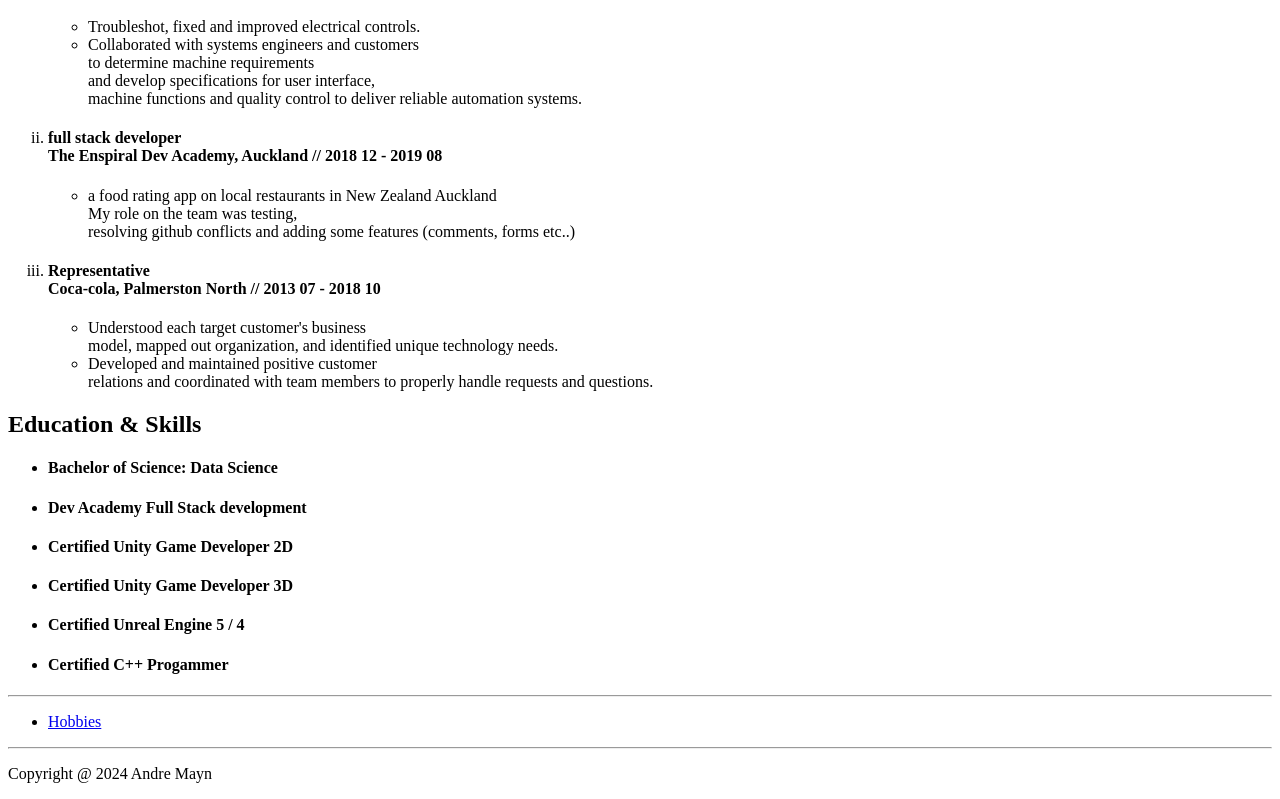
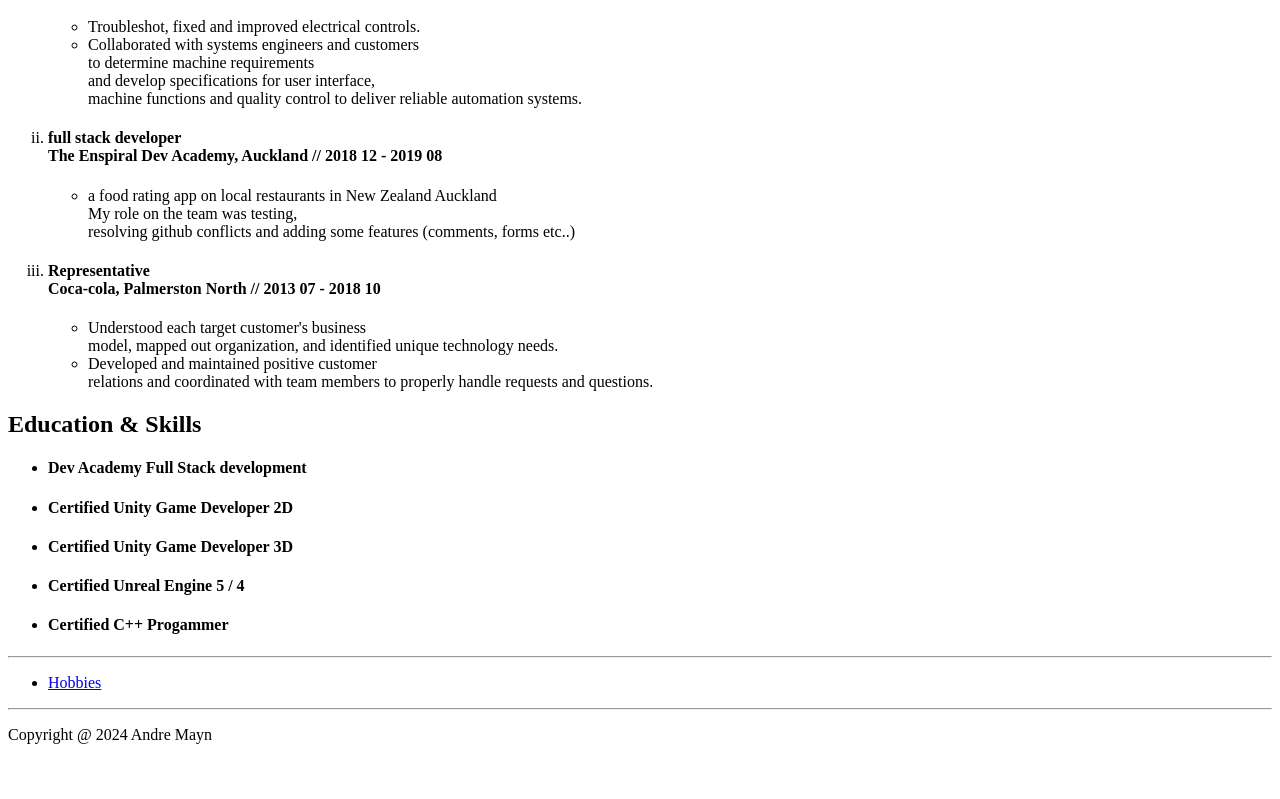
Before and after one commit to AndreD4/HTML-RESUME, a plain HTML site: page index.html in a window 1280 px wide. Shown: the part 530-1329 px from the top of the page. After the commit the page ends 1290 px from the top, so only its background shows below. Drawn offline with Linux system fonts and the light colour scheme.

Commit message:
Add files via upload

```diff
--- a/index.html
+++ b/index.html
@@ -61,7 +61,7 @@
 
       <h2>Education & Skills</h2>
       <ul>
-        <li><h4>Bachelor of Science: Data Science</h4></li>
+
         <li><h4>Dev Academy Full Stack development</h4></li>
         <li><h4>Certified Unity Game Developer 2D</h4></li>
         <li><h4>Certified Unity Game Developer 3D</h4></li>
```
